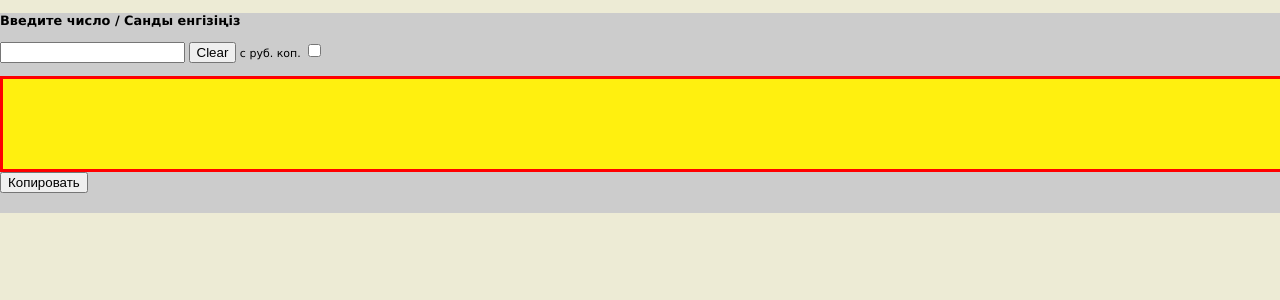
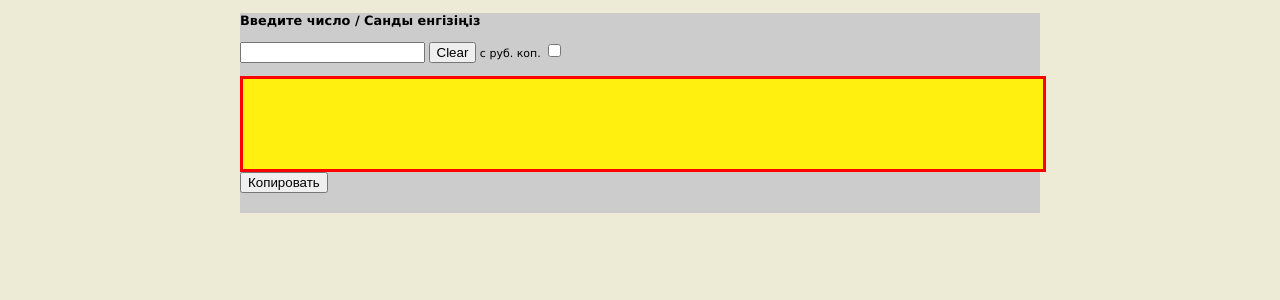
Before and after one commit to trmk1/kaz_num.github.io, a PHP site: page / in a window 1280 px wide. Shown: the top 300 px of the page. Run offline with PHP 8.4, Linux system fonts and the light colour scheme.

Commit message:
Update style.css

```diff
--- a/style.css
+++ b/style.css
@@ -19,7 +19,7 @@
 #container {
  margin:0 auto;/*Центрирование блока*/
 	background:#ccc;/*Цвет блока*/
-	max-width:100%;/*Максимальная ширина при больших разрешениях*/
+	max-width:800px;/*Максимальная ширина при больших разрешениях*/
 	min-width:540px;/*Минимальная ширина при маленьких разрешениях*/
 	width:auto;/*Ширина в зависимости от разрешения экрана*/
 }
```
